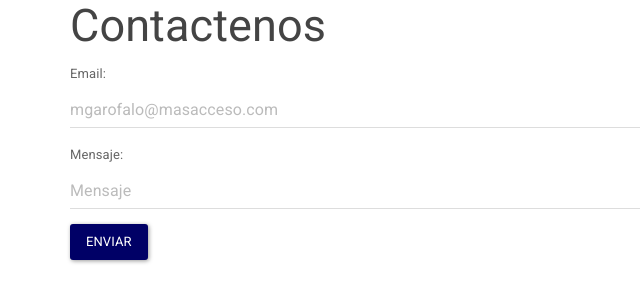
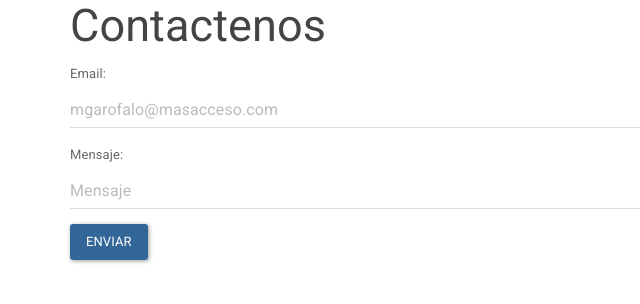
Before and after one commit to cccastro09/mas-acceso, a PHP site: page /contacto.html in a window 1280 px wide. Shown: the part 150-454 px from the top of the page, without its empty margins (0-640 px from the left). Run offline with PHP 8.4, Linux system fonts and the light colour scheme; some libraries are stand-ins or nearby versions.

Commit message:
Update estilos.css
Color a botones

```diff
--- a/css/estilos.css
+++ b/css/estilos.css
@@ -4,7 +4,7 @@ body {
 }
 
 .btn-default {
-    background-color: #006;
+    background-color: #369;
     color: #fff;
 }
 
```
